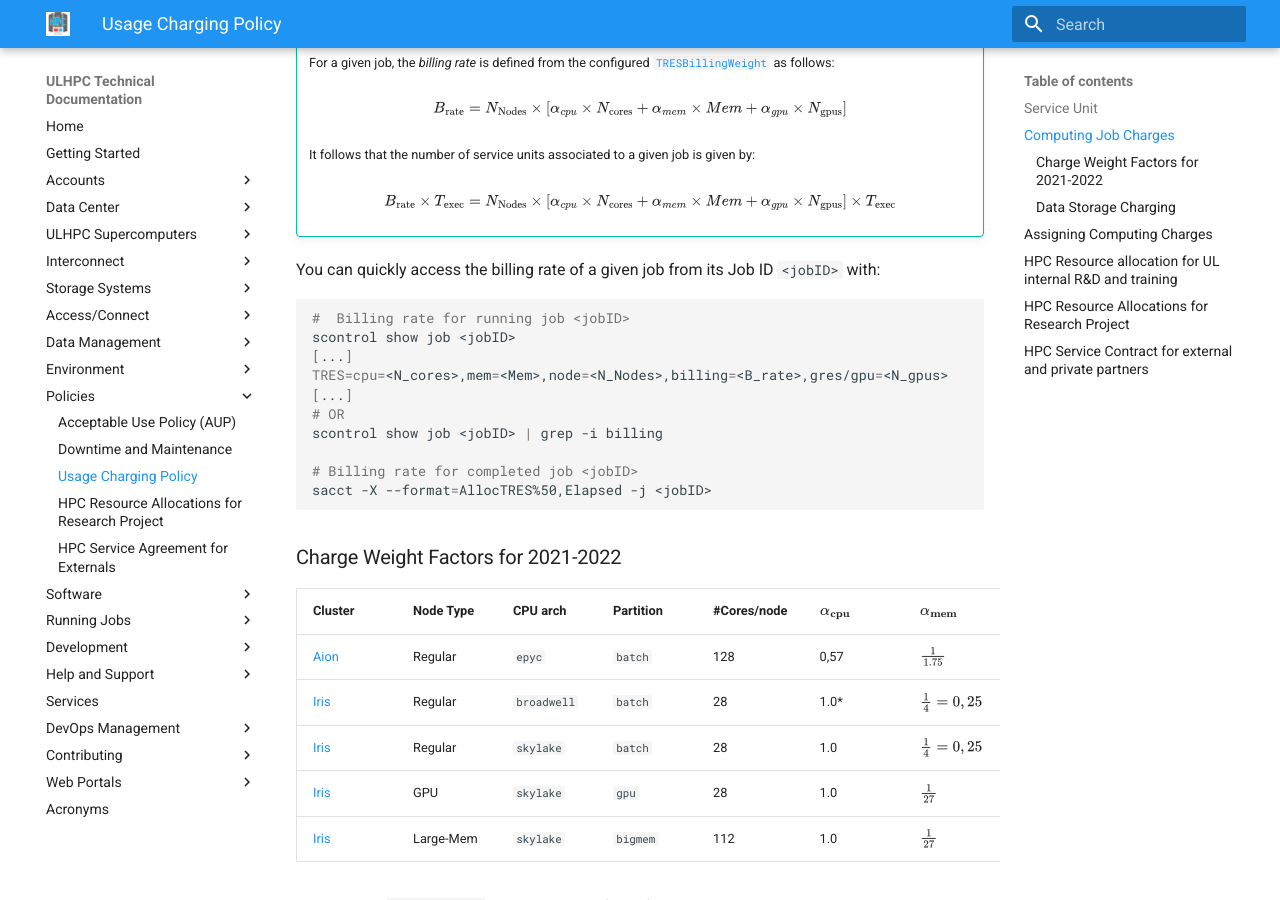
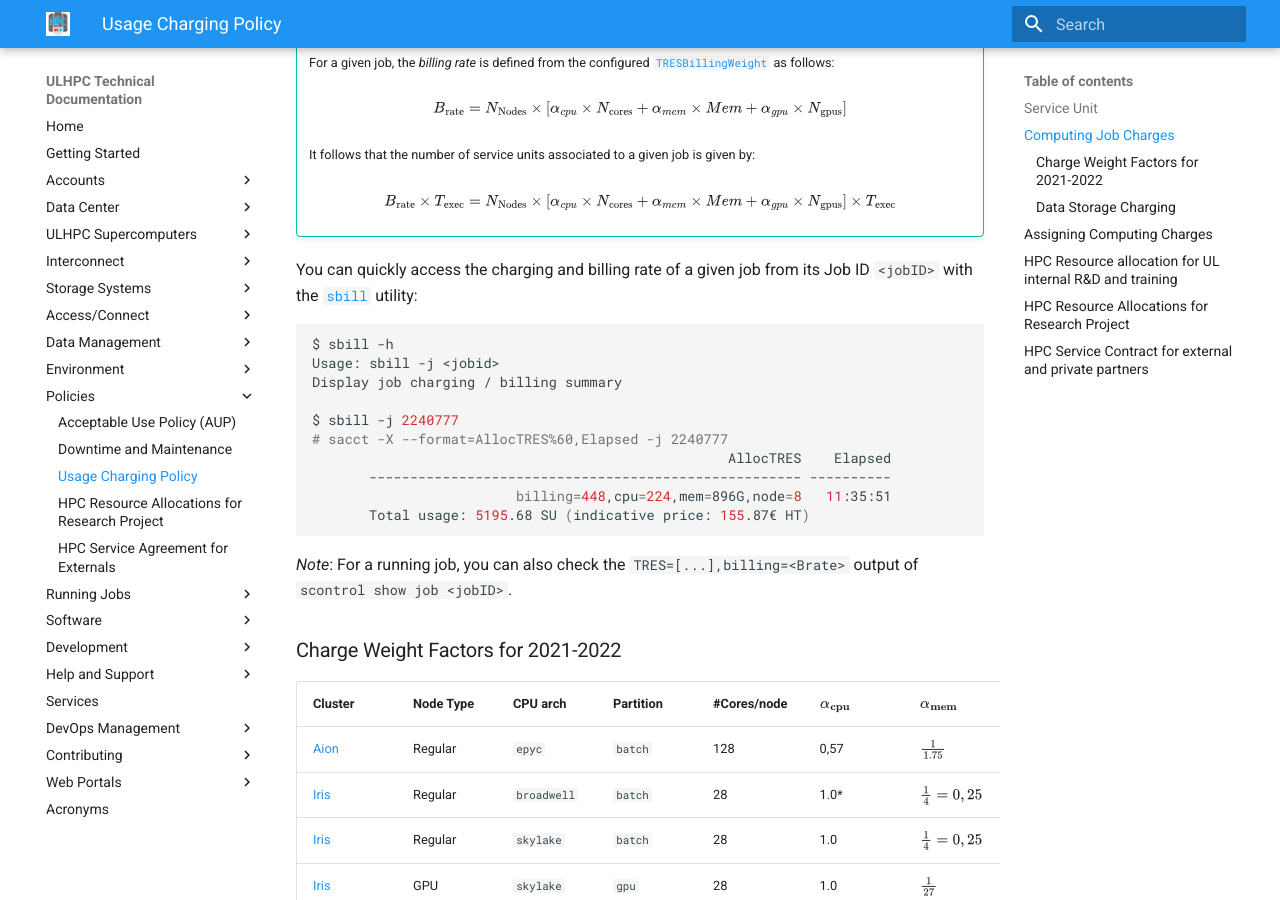
Before and after one commit to ULHPC/ulhpc-docs, an MkDocs documentation site: the page built from docs/policies/usage-charging.md, in a window 1280 px wide and 900 px high, scrolled down 1180 px. Built offline with MkDocs 1.6.1 and Material for MkDocs 9.7.7, drawn with Linux system fonts in a browser that asks for light colours; comment, search, counter and statistics services are not loaded; some of the changed text lies outside the part shown.

Commit message:
review env
Signed-off-by: Sebastien Varrette <Sebastien.Varrette@uni.lu>

````diff
--- a/docs/policies/usage-charging.md
+++ b/docs/policies/usage-charging.md
@@ -38,20 +38,23 @@ In details, a Job is characterized (and thus billed) according to the following
 
     $$B_\text{rate}\times  T_\text{exec} = N_\text{Nodes}\times[\alpha_{cpu}\times N_\text{cores} + \alpha_{mem}\times Mem + \alpha_{gpu}\times N_\text{gpus}]\times T_\text{exec}$$
 
-You can quickly access the billing rate of a given job from its Job ID `<jobID>` with:
+You can quickly access the charging and billing rate of a given job from its Job ID `<jobID>` with the [`sbill`](https://github.com/ULHPC/tools/blob/master/slurm/profile.d/slurm.sh#L477) utility:
 
 ```bash
-#  Billing rate for running job <jobID>
-scontrol show job <jobID>
-[...]
-TRES=cpu=<N_cores>,mem=<Mem>,node=<N_Nodes>,billing=<B_rate>,gres/gpu=<N_gpus>
-[...]
-# OR
-scontrol show job <jobID> | grep -i billing
+$ sbill -h
+Usage: sbill -j <jobid>
+Display job charging / billing summary
 
-# Billing rate for completed job <jobID>
-sacct -X --format=AllocTRES%50,Elapsed -j <jobID>
+$ sbill -j 2240777
+# sacct -X --format=AllocTRES%60,Elapsed -j 2240777
+                                                   AllocTRES    Elapsed
+       ----------------------------------------------------- ----------
+                         billing=448,cpu=224,mem=896G,node=8   11:35:51
+       Total usage: 5195.68 SU (indicative price: 155.87€ HT)
 ```
+
+_Note_: For a running job, you can also check the `TRES=[...],billing=<Brate>` output of `scontrol show job <jobID>`.
+
 
 ### Charge Weight Factors for 2021-2022
 
@@ -145,9 +148,11 @@ or on the command line when you submit your job, _e.g._, `sbatch -A myproject /p
 
 ## HPC Resource allocation for UL internal R&D and training
 
-ULHPC resources are free of charge for UL staff for their _internal_ work and training activities.
+ULHPC resources are **free of charge for UL staff for their _internal_ work and training activities**.
 Principal Investigators (PI) will nevertheless receive on a regular basis a usage report of their team activities on the UL HPC platform.
-The corresponding accumulated price will be provided even if this amount won't be charged back.
+The corresponding accumulated price will be provided even if this amount is purely indicative and won't be charged back.
+
+Any other activities will be reviewed with the rectorate and are a priori subjected to be billed.
 
 ## HPC Resource Allocations for Research Project
 
--- a/mkdocs.yml
+++ b/mkdocs.yml
@@ -43,7 +43,7 @@ nav:
     - Live status: https://hpc.uni.lu/live-status/motd
   #################
   - Access/Connect:
-    - Access Servers:                'connect/access.md'
+    - Access/Login Servers:          'connect/access.md'
     - SSH:                           'connect/ssh.md'
     - Identity Management (IdM/IPA): 'connect/ipa.md'
     - Open On Demand Portal:         'connect/ood.md'
@@ -79,6 +79,36 @@ nav:
     - HPC Service Agreement for Externals:           'policies/usage-charging/#hpc-service-contract-for-external-and-private-partners'
     # - Expert-level service:                        'support/professional-services.md'
     # - Data Policy: 'policies/data.md
+  ###############
+  - Running Jobs:
+    - Slurm Overview: 'slurm/index.md'
+    - Convenient Slurm Commands: 'slurm/commands.md'
+    - Partition/Queues: 'slurm/partitions.md'
+    - Quality of Service (QOS) Policy: 'slurm/qos.md'
+    - Account Hierarchy: 'slurm/accounts.md'
+    - Job Priority and FairSharing: 'jobs/priority.md'
+    - Job Accounting and Billing: 'slurm/billing.md'
+    - Limits: 'jobs/limits.md'
+    - Interactive Job: 'jobs/interactive.md'
+    - Batch Job Submission: 'jobs/submit.md'
+    - Best-effort Jobs: 'jobs/best-effort.md'
+    - Launcherchec Scripts Examples: 'slurm/launchers.md'
+    - Affinity: 'jobs/affinity.md'
+    - (Multi-)GPU Jobs: 'jobs/gpu.md'
+    - Memory Management: 'jobs/memory.md'
+    - Best Practices: 'jobs/best-practices.md'
+    - Reservations: 'jobs/reservations.md'
+    - Monitoring: 'jobs/monitoring.md'
+    - Licenses Management: 'slurm/licenses.md'
+    - FAQs: 'jobs/faq.md'
+    - Workflow Tools:
+      - Overview: 'jobs/workflow/index.md'
+      - GNU Parallel: 'jobs/workflow/gnuparallel.md'
+      - Parsl: 'jobs/workflow/parsl.md'
+      - Snakemake: 'jobs/workflow/snakemake.md'
+      - Spark Cluster: 'bigdata/spark.md'
+    - Jupyter Notebook: 'services/jupyter.md'
+    - Checkpoint/Restart: 'jobs/checkpoint-restart.md'
   ###########
   - Software:
     - Supported Software List:     'software/index.md'
@@ -122,36 +152,6 @@ nav:
     - Visualization:
       - ParaView:                  'software/visu/paraview.md'
 
-  ###############
-  - Running Jobs:
-    - Slurm Overview: 'slurm/index.md'
-    - Convenient Slurm Commands: 'slurm/commands.md'
-    - Partition/Queues: 'slurm/partitions.md'
-    - Quality of Service (QOS) Policy: 'slurm/qos.md'
-    - Account Hierarchy: 'slurm/accounts.md'
-    - Job Priority and FairSharing: 'jobs/priority.md'
-    - Job Accounting and Billing: 'slurm/billing.md'
-    - Limits: 'jobs/limits.md'
-    - Interactive Job: 'jobs/interactive.md'
-    - Batch Job Submission: 'jobs/submit.md'
-    - Best-effort Jobs: 'jobs/best-effort.md'
-    - Launcherchec Scripts Examples: 'slurm/launchers.md'
-    - Affinity: 'jobs/affinity.md'
-    - (Multi-)GPU Jobs: 'jobs/gpu.md'
-    - Memory Management: 'jobs/memory.md'
-    - Best Practices: 'jobs/best-practices.md'
-    - Reservations: 'jobs/reservations.md'
-    - Monitoring: 'jobs/monitoring.md'
-    - Licenses Management: 'slurm/licenses.md'
-    - FAQs: 'jobs/faq.md'
-    - Workflow Tools:
-      - Overview: 'jobs/workflow/index.md'
-      - GNU Parallel: 'jobs/workflow/gnuparallel.md'
-      - Parsl: 'jobs/workflow/parsl.md'
-      - Snakemake: 'jobs/workflow/snakemake.md'
-      - Spark Cluster: 'bigdata/spark.md'
-    - Jupyter Notebook: 'services/jupyter.md'
-    - Checkpoint/Restart: 'jobs/checkpoint-restart.md'
   ##############
   - Development:
     - Toolchains and Compilers:
@@ -306,8 +306,9 @@ theme:
   palette:
     primary: blue
     accent:  light blue
-  # features:
-  #   - tabs
+  features:
+    - navigation.instant
+  # #   - tabs
 
 plugins:
   - search # necessary for search to work
````
Also changed, not shown: docs/environment/index.md (+8 -1 lines), docs/environment/modules.md (+3 -3 lines), docs/slurm/images/slurm_mc_support.png (added).
